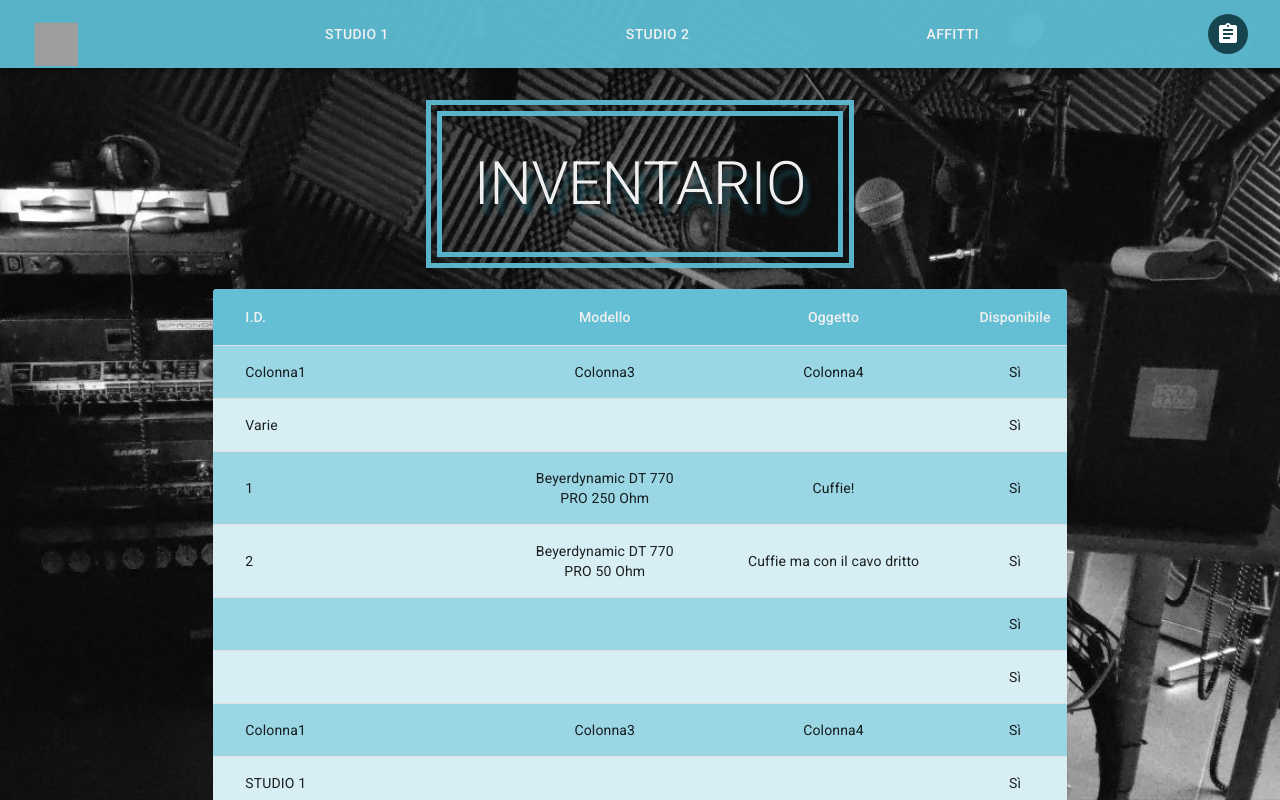
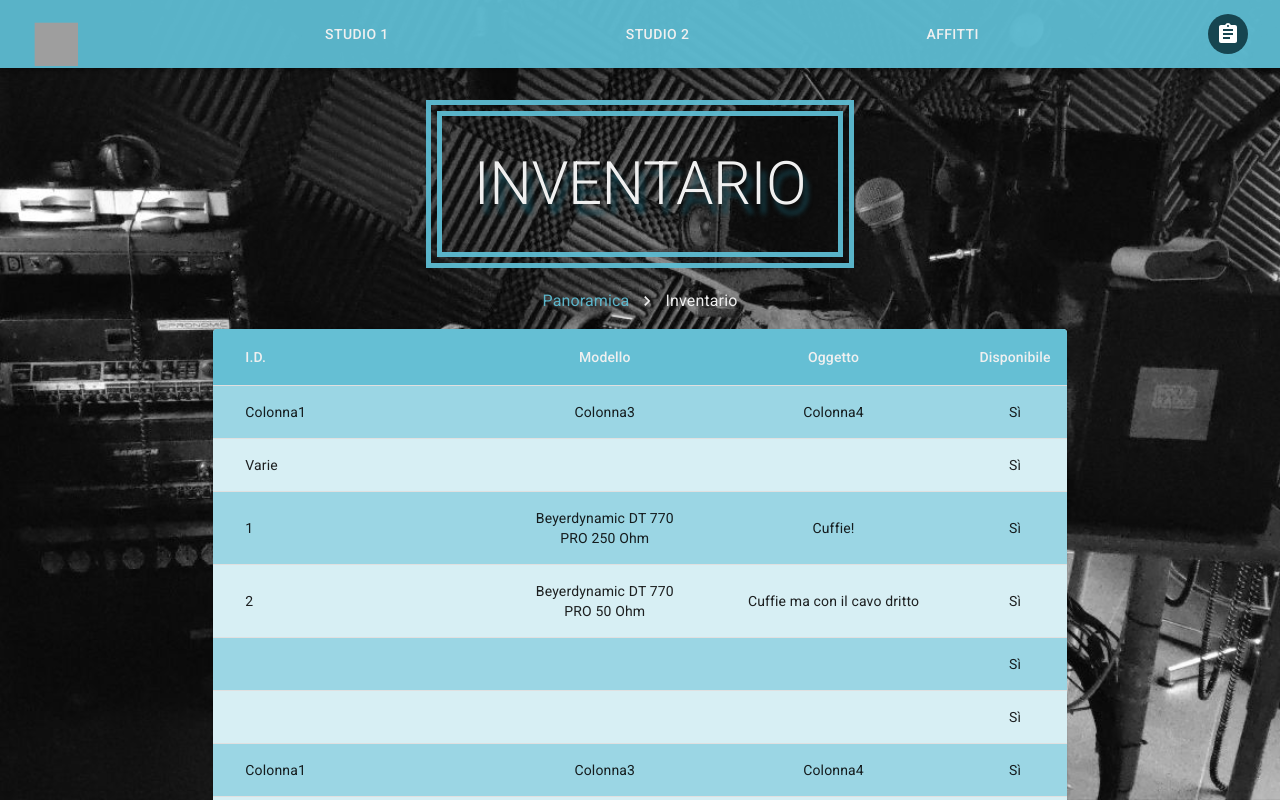
Before and after one commit to GRawhideMart/prenotazioni, a React (Create React App) app: page /affitti in a window 1280 px wide. Shown: the top 800 px of the page. Built offline with nearby package versions, Linux system fonts and the light colour scheme; grey boxes are pictures that could not be loaded; the HTML template or start-up script is replaced by a standard one.

Commit message:
Inserito breadcrumb per navigazione

```diff
--- a/src/components/AffittiComponent.js
+++ b/src/components/AffittiComponent.js
@@ -6,9 +6,9 @@ import TableHead from "@material-ui/core/TableHead";
 import TableRow from "@material-ui/core/TableRow";
 import Paper from "@material-ui/core/Paper";
 import Grid from "@material-ui/core/Grid";
-import Typography from "@material-ui/core/Typography";
 
 import { StyledTableCell, StyledTableRow } from '../shared/useStyles';
+import Title from "./TitleComponent";
 
 const InventaryTable = ({ inventary, style }) => {
   const classes = style();
@@ -45,7 +45,6 @@ const InventaryTable = ({ inventary, style }) => {
 
 const Affitti = (props) => {
   const { inventary, name, style } = props;
-  const classes = style();
 
   return (
       <Grid
@@ -55,9 +54,7 @@ const Affitti = (props) => {
         justify="center"
         style={{ marginTop: "32px" }}
       >
-        <Typography color="secondary" gutterBottom variant="h2" className={classes.title}>
-          {name.toUpperCase()}
-        </Typography>
+        <Title style={style} name={name} />
         <Grid item container direction="row">
           <Grid item md={2}></Grid>
           <Grid item md={8}>
--- a/src/components/HeaderComponent.js
+++ b/src/components/HeaderComponent.js
@@ -16,7 +16,7 @@ const PoliradioIcon = ({ style }) => {
   );
 }
 
-const LinkComponent = (props) => {
+export const LinkComponent = (props) => {
   return <RouterLink {...props} />
 }
 
--- a/src/components/HomeComponent.js
+++ b/src/components/HomeComponent.js
@@ -8,7 +8,6 @@ import {
   Toolbar,
   Fab,
   Zoom,
-  makeStyles,
   useScrollTrigger,
 } from "@material-ui/core";
 import { KeyboardArrowUp } from "@material-ui/icons";
@@ -24,8 +23,8 @@ import HomeScheduler from "./SchedulerComponent";
   },
 }));*/
 const ScrollTop = (props) => {
-  const { children, window, styles } = props;
-  const classes = styles;
+  const { children, window, style } = props;
+  const classes = style();
   const trigger = useScrollTrigger({
     target: window ? window() : undefined,
     disableHysteresis: true,
@@ -56,7 +55,7 @@ ScrollTop.propTypes = {
 };
 
 const Home = (props) => {
-  const { schedulerData, resources, grouping, latestRents } = props;
+  const { schedulerData, resources, grouping, latestRents, style } = props;
 
   return (
     <Fragment>
@@ -119,7 +118,7 @@ const Home = (props) => {
         </Grid>
         <Grid item md={2} xs={0}></Grid>
       </Grid>
-      <ScrollTop {...props}>
+      <ScrollTop {...props} style={style}>
         <Fab color="primary" size="large" aria-label="scroll back to top">
           <KeyboardArrowUp />
         </Fab>
--- a/src/components/SchedulerComponent.js
+++ b/src/components/SchedulerComponent.js
@@ -21,8 +21,9 @@ import {
   MonthView,
   ViewSwitcher,
 } from "@devexpress/dx-react-scheduler-material-ui";
-import { Grid, ThemeProvider, Typography } from "@material-ui/core";
+import { Grid, ThemeProvider } from "@material-ui/core";
 import { schedulerTheme as theme } from "../shared/theme";
+import { Title } from "./TitleComponent";
 
 class StudioScheduler extends Component {
   constructor(props) {
@@ -96,13 +97,9 @@ class StudioScheduler extends Component {
 export const SchedulerPresentation = ({
   schedulerData,
   resources,
-  grouping,
-  latestRents,
   name,
   style
 }) => {
-
-  const classes = style();
 
   return (
     <Grid
@@ -112,11 +109,11 @@ export const SchedulerPresentation = ({
       justify="center"
       style={{ marginTop: "32px" }}
     >
-      <Typography color="secondary" gutterBottom variant="h2" className={classes.title}>
-        {name.toUpperCase()}
-      </Typography>
+      <Title style={style} name={name} />
       <Grid item container direction="row">
-        <Grid item md={2}></Grid>
+        <Grid item md={2}>
+
+        </Grid>
         <Grid item md={8}>
           <StudioScheduler
             schedulerData={schedulerData}
--- /dev/null
+++ b/src/components/TitleComponent.js
@@ -0,0 +1,37 @@
+import React, { Fragment } from 'react';
+import Typography from '@material-ui/core/Typography';
+import Breadcrumbs from '@material-ui/core/Breadcrumbs';
+import Link from '@material-ui/core/Link';
+
+import NavigateNextIcon from '@material-ui/icons/NavigateNext';
+
+const Breadcrumb = ({ style, name }) => {
+    const classes = style();
+
+    return (
+      <div className={classes.breadcrumb}>
+        <Breadcrumbs separator={<NavigateNextIcon fontSize="small" />} aria-label="breadcrumb">
+          <Link color="primary" href='/'>
+            Panoramica
+          </Link>
+          <Typography color="textSecondary">{name}</Typography>
+        </Breadcrumbs>
+      </div>
+    );
+  }
+
+export const Title = (props) => {
+    const { style, name } = props;
+    const classes = style();
+
+    return(
+        <Fragment>
+            <Typography color="secondary" gutterBottom variant="h2" className={classes.title} align='center'>
+              {name.toUpperCase()}
+            </Typography>
+            <Breadcrumb style={style} name={name} />
+        </Fragment>
+    )
+}
+
+export default Title;
--- a/src/shared/useStyles.js
+++ b/src/shared/useStyles.js
@@ -61,7 +61,13 @@ export const USESTYLES = makeStyles((theme) => ({
   },
   rowItemId: {
       paddingLeft: '32px'
-  }
+  },
+  breadcrumb: {
+    '& > * + *': {
+      margin: theme.spacing(2),
+    },
+    marginBottom: theme.spacing(2)
+  },
 }));
 
 export const StyledTableCell = withStyles((theme) => ({
```
Also changed, not shown: src/components/BreadcrumbComponent.js (deleted, +0 -55 lines).
